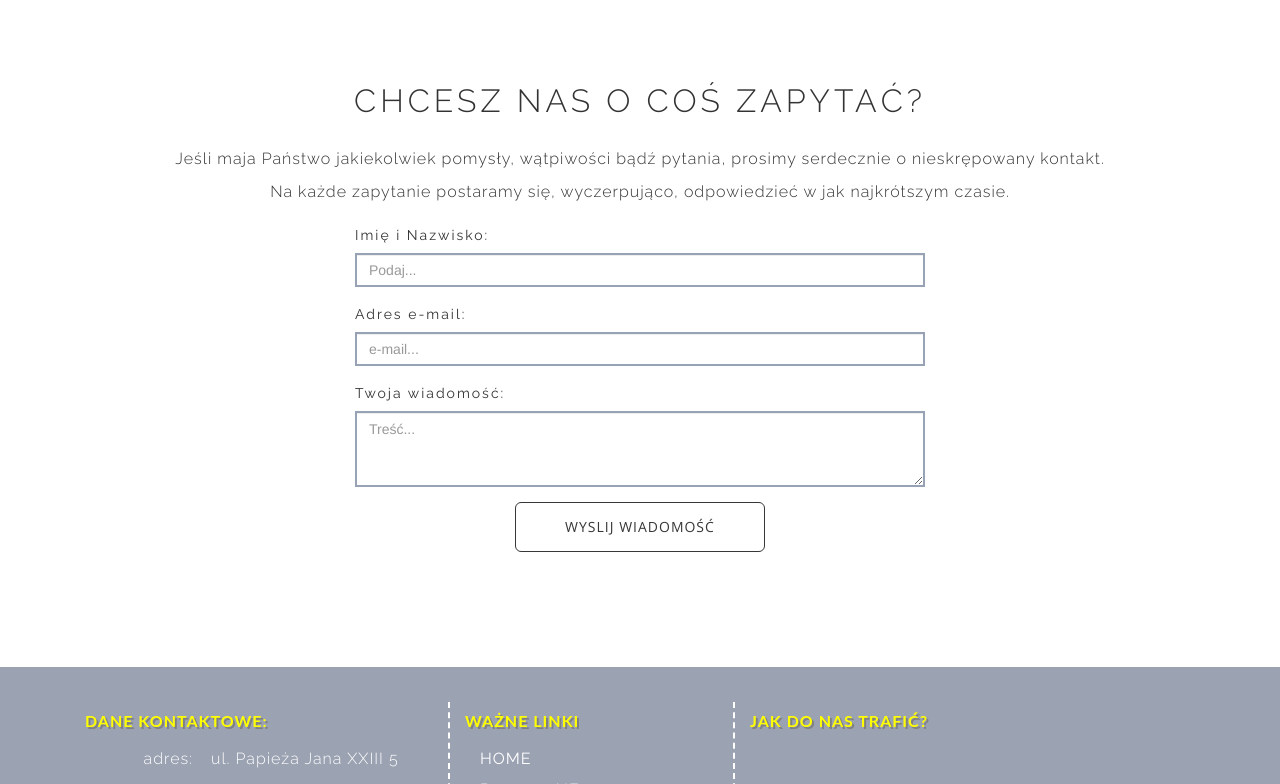
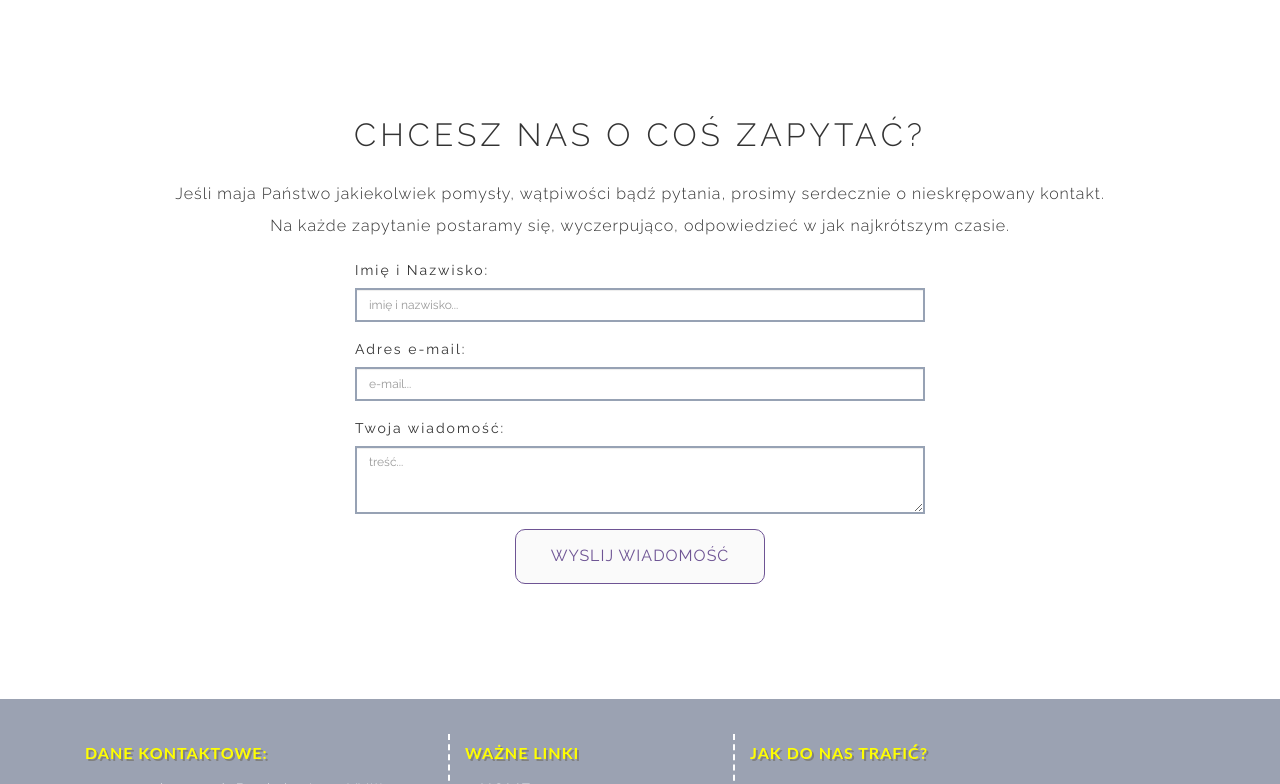
Before and after one commit to monk1000/pluszakowaradosc, a plain HTML site: page index.html in a window 1280 px wide. Shown: the part 4354-5138 px from the top of the page. Drawn offline with nearby package versions, Linux system fonts and the light colour scheme; grey boxes are pictures that could not be loaded; a web font is replaced by a local one.

Commit message:
zrobiony mobile / brak tablet

```diff
--- a/css/style.css
+++ b/css/style.css
@@ -373,6 +373,47 @@ header {
 	display: inline-block;
 }
 
+.butn {
+	width: 250px;
+	font-size: 16px;
+	font-family: "Raleway", sans-serif;
+	letter-spacing: 1px;
+	font-weight: 400;
+	background-color: #fafafa;
+	color: #6e5494;
+	border: solid 1px #6e5494;
+	border-radius: 10px;
+	padding: 15px;
+	text-transform: uppercase;
+	transition: .3s;
+	outline: none;
+}
+
+.butn:hover {
+	background-color: #6e5494;
+	color: #fafafa;
+	outline: none;
+}
+
+.butn:visited {
+	background-color: #6e5494;
+	color: #fafafa;
+	outline: none;
+}
+
+.butn:active {
+	background-color: #6e5494;
+	color: #fafafa;
+	outline: none;
+
+}
+
+.butn:focus {
+	background-color: #6e5494;
+	color: #fafafa;
+	outline: none;
+}
+
 .plany{
 	display: block;
 	margin: 0 auto;
@@ -383,7 +424,7 @@ header {
 }
 
 .plandnia {
-	margin: 100px 0 20px 0;
+	margin: 100px 0 130px 0;
 }
 
 .plandnia p {
@@ -414,43 +455,6 @@ header {
 	font-size: 16px;
 }
 
-.btn {
-	font-size: 14px;
-	width: 100%;
-	outline: none;
-}
-
-.btn-lg {
-	padding: 0;
-	outline: none;
-}
-
-.btn-primary {
-	color: #373737;
-    background-color: #fff;
-    border-color: #373737;
-   	font-family: 'Open Sans', sans-serif;
-    text-transform: uppercase;
-    transition: .4s;
-    letter-spacing: 1px;
-    outline: none;
-    height: 50px;
-    width: 220px;
-}
-
-.btn-primary:active:focus, .btn-primary:active:hover {
-	color: #fff;
-    background-color: #96858F;
-    border-color: #fff;
-    outline: none;
-}
-
-.btn-primary:hover, .btn-primary:focus, .btn-primary:active {
-	color: #fff;
-    background-color: #96858F;
-    border-color: #fff;
-    outline: none;
-}
 
 .infobox h4{
     color: inherit;
@@ -599,7 +603,11 @@ table .hour{
 form {
 	margin: 0 auto;
 	width: 50%;
+}
 
+.form-control {
+	font-size: 12px;
+	font-family: "Raleway", sans-serif;
 }
 
 .form-group label{
@@ -887,7 +895,7 @@ section {
 /*plan dnia */
 
 .plandnia {
-	margin: 100px 0 100px 0;
+	margin: 100px 0 20px 0;
 }
 
 .infobox {
--- a/index.html
+++ b/index.html
@@ -114,7 +114,7 @@
 					<div class="row">
 						<div class="col-lg-6 col-sm-12 przyciski old">
 							<div class="col-lg-12 col-sm-12 dayplan-btns">
-								<button class="btn btn-primary btn-lg" data-toggle="collapse" data-target="#starszaki">Grupa Starsza</button>
+								<button class="butn" data-toggle="collapse" data-target="#starszaki">Grupa Starsza</button>
 								<div id="starszaki" class="collapse">
 									<div class="infobox">
 										<table class="table">
@@ -193,7 +193,7 @@
 						</div>
 						<div class="col-lg-6 col-sm-12 przyciski young">
 							<div class="col-lg-12 col-sm-12 dayplan-btns">
-								<button class="btn btn-primary btn-lg" data-toggle="collapse" data-target="#maluchy">Grupa Młodsza</button>
+								<button class="butn" data-toggle="collapse" data-target="#maluchy">Grupa Młodsza</button>
 								<div id="maluchy" class="collapse">
 									<div class="infobox">
 										<table class="table">
@@ -429,7 +429,7 @@
 							<div class="row">
 								<div class="form-group col-lg-12">
 		    						<label for="name">Imię i Nazwisko:</label>
-		   							<input type="text" class="form-control" id="name" name="name" placeholder="Podaj...">
+		   							<input type="text" class="form-control" id="name" name="name" placeholder="imię i nazwisko...">
 		  						</div>
 	  						</div>
 	  						<div class="row">
@@ -441,12 +441,12 @@
 	  						<div class="row">
 		  						<div class="form-group col-lg-12">
 		    						<label for="text">Twoja wiadomość:</label>
-		   							<textarea type="text" rows="3" class="form-control" id="message" name="message" placeholder="Treść..." required></textarea>
+		   							<textarea type="text" rows="3" class="form-control" id="message" name="message" placeholder="treść..." required></textarea>
 		  						</div>
 	  						</div>
 	  						<div class="row">
 	  							<div class="form-group col-lg-12 center">
-	  								<button type="submit" class="btn btn-primary btn-lg send">Wyslij wiadomość</button>
+	  								<button type="submit" class="butn">Wyslij wiadomość</button>
 								</div>
 							</div>
 						</form>
```
